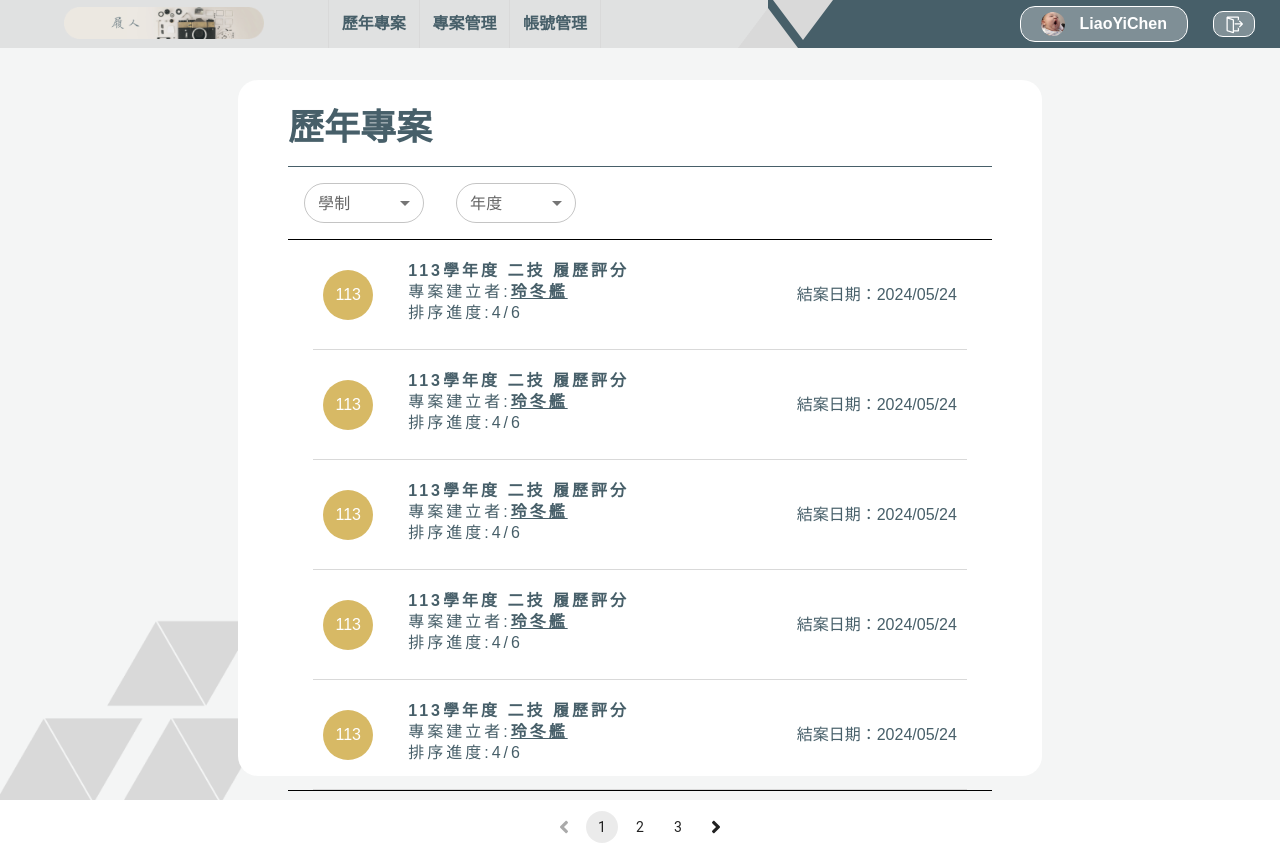
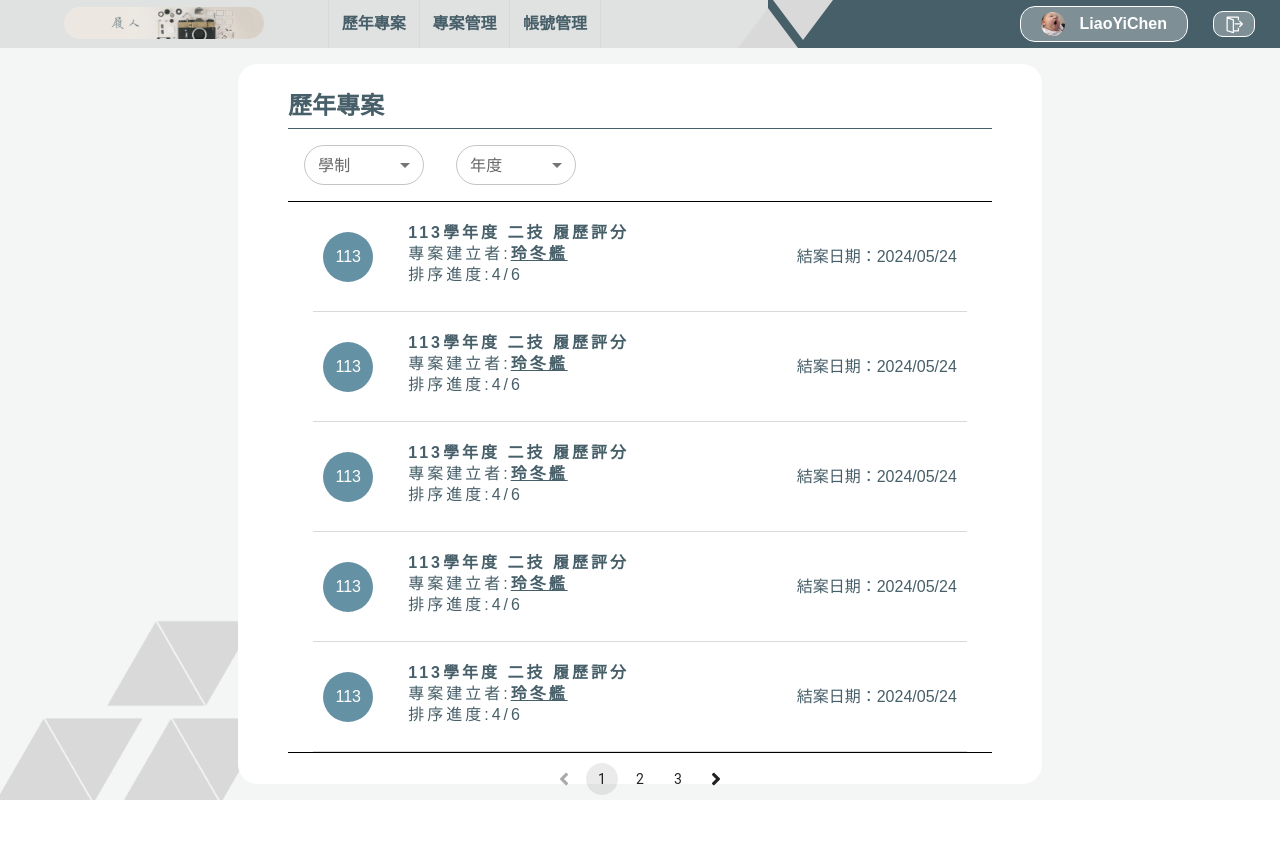
Before and after one commit to Liaoesn/NTUB-ESN-Frontend, a Next.js app: page /project/list in a window 1280 px wide. After the commit the page ends 800 px from the top, so only its background shows below. Built offline with nearby package versions, Linux system fonts and the light colour scheme.

Commit message:
修改-layout css

```diff
--- a/styles/base/_extends.scss
+++ b/styles/base/_extends.scss
@@ -5,9 +5,9 @@
 }
 %list-area{
   width: 55vw;
-  height: 82vh;
+  height: 85vh;
   background-color: white;
-  margin-top: 10vh;
+  margin-top: 8vh;
   border-radius: 20px;
   padding: 30px 50px 10px;
 }
--- a/styles/page/project/list.module.scss
+++ b/styles/page/project/list.module.scss
@@ -6,10 +6,10 @@
 
   h2 {
     color: $mainColor;
-    font-size: 36px;
+    font-size: 24px;
     font-weight: bold;
     width: 100%;
-    padding-bottom: 20px;
+    padding-bottom: 10px;
     border-bottom: 1px solid $mainColor ;
   }
 
@@ -46,7 +46,7 @@
           @extend %flex-center;
           width: 50px;
           height: 50px;
-          background-color: rgb(215, 185, 101);
+          background-color: $mainColorLight;
           border-radius: 100%;
           color: white;
         }
@@ -81,7 +81,7 @@
 
   .projectPage {
     width: 100%;
-    padding-top: 20px;
+    padding-top: 10px;
     border-top:1px solid black;
     @extend %flex-center;
   }
```
